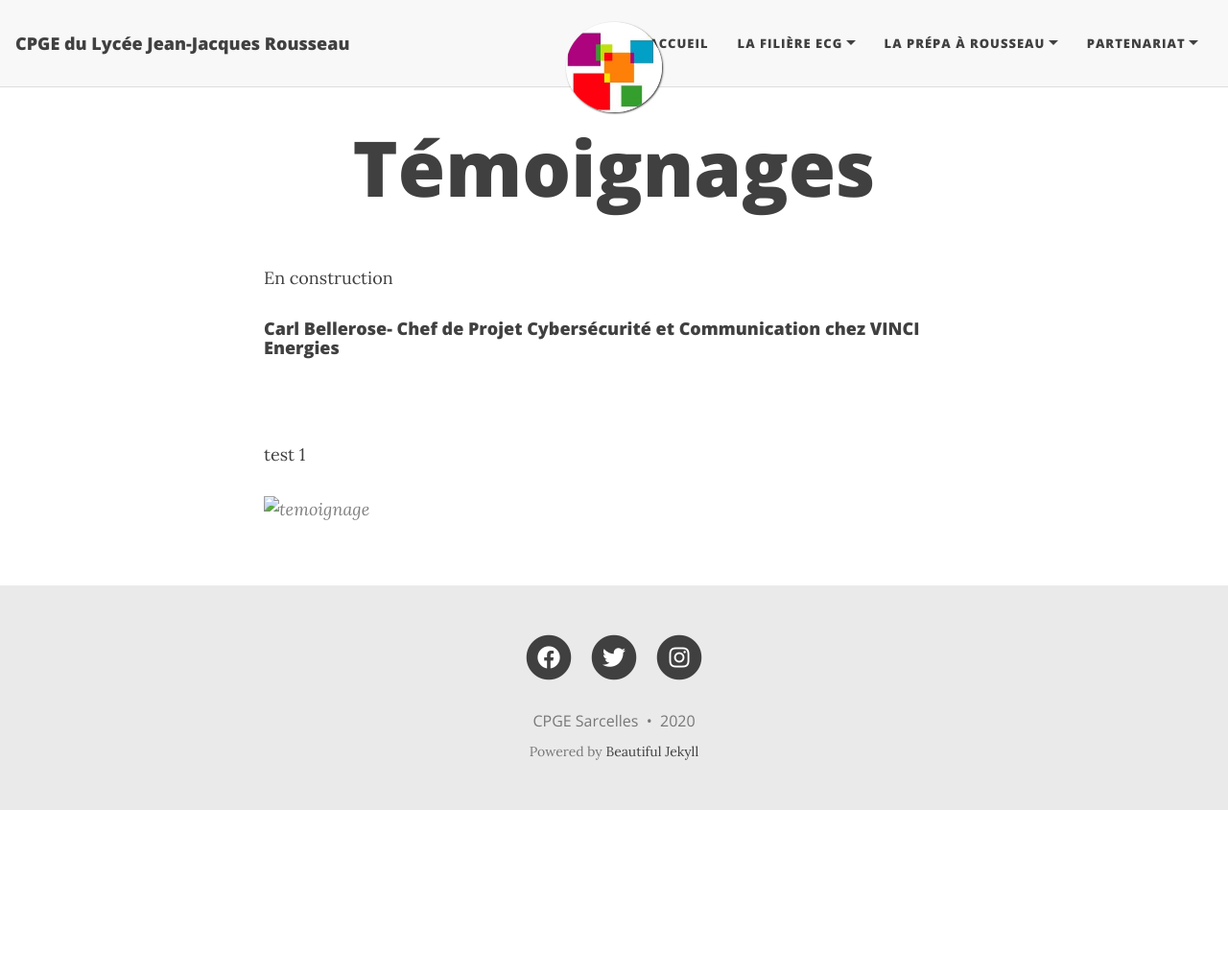
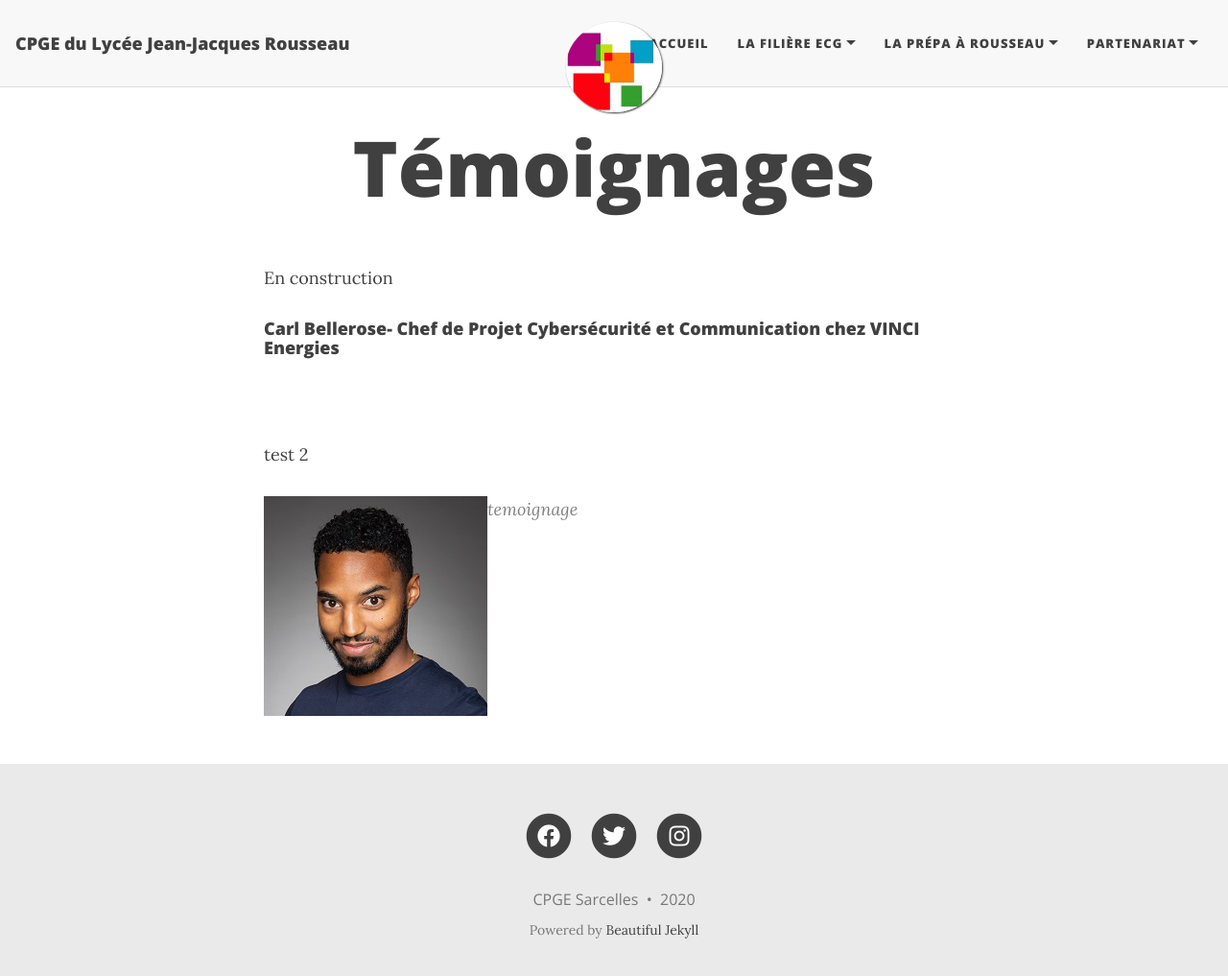
Before and after one commit to cpgesarcelles/cpgesarcelles.github.io, a Jekyll site: the page built from temoignages.md, in a window 1280 px wide and 1030 px high. Shown: the top 1017 px of the window at 96% size. Built offline with Jekyll 4.4.1, drawn with Linux system fonts in a browser that asks for light colours; nearby versions of some CDN libraries.

Commit message:
Update temoignages.md

```diff
--- a/temoignages.md
+++ b/temoignages.md
@@ -7,8 +7,8 @@
 #### Carl Bellerose- Chef de Projet Cybersécurité et Communication chez VINCI Energies
 ![](assets/img/Bellerose.JPG)
 
-test 1
+test 2
 
 <blockquote>
-<img align="left" src="./assets/img/Bellerose.JPG">  temoignage
+<img align="left" src="httpss://cpgesarcelles.github.io/assets/img/Bellerose.JPG ">  temoignage
 </blockquote>
```
